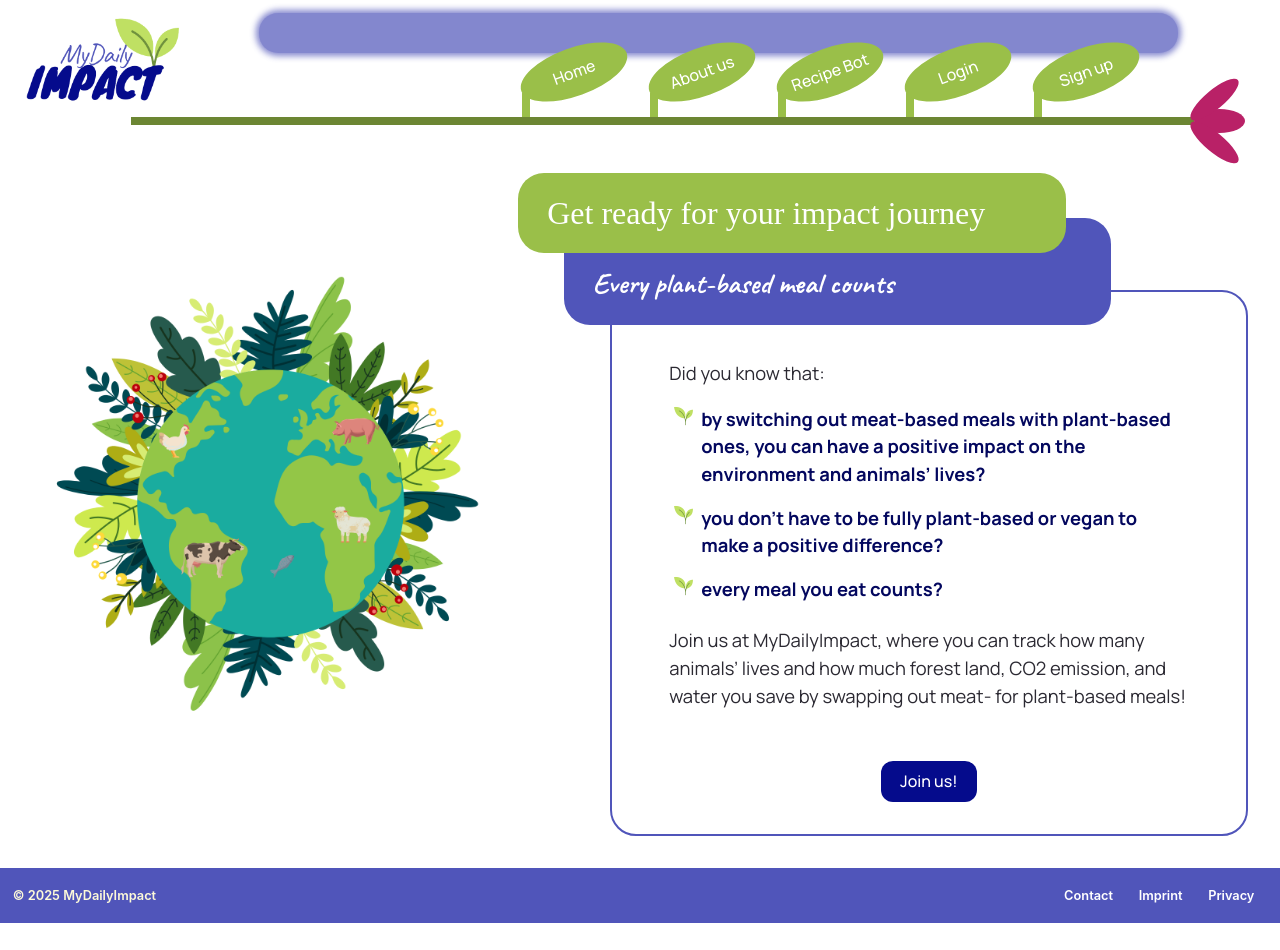
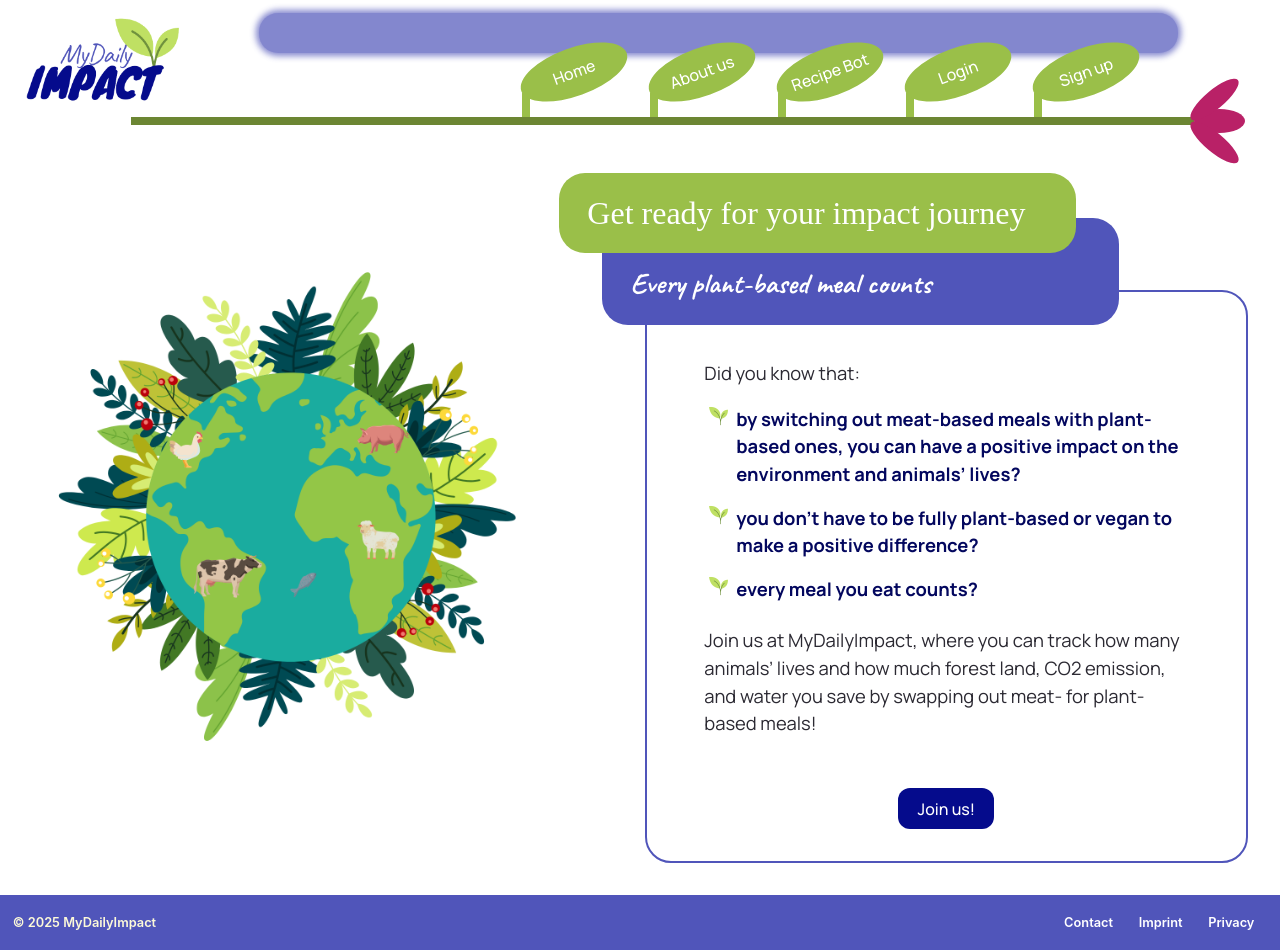
Before and after one commit to TechLabs-Remote-Bootcamp/WS24-MyDailyImpact, a React (Vite) app in the folder mdi-react/: page / in a window 1280 px wide. Before the commit the page ends 923 px from the top, so only its background shows below. Built offline with nearby package versions, Linux system fonts and the light colour scheme; a web font is replaced by a local one.

Commit message:
fix: sizing of left and right components

```diff
--- a/mdi-react/src/components/Content_LR.module.scss
+++ b/mdi-react/src/components/Content_LR.module.scss
@@ -8,12 +8,6 @@
   margin: 0 2rem 2rem 2rem;
   justify-content: space-evenly;
   align-items: center;
-  .leftBox {
-    width: 40%;
-  }
-  .rightBox {
-    width: 60%;
-  }
 }
 
 @media only screen and (max-width: 850px) {
--- a/mdi-react/src/components/LC_bigImage.module.scss
+++ b/mdi-react/src/components/LC_bigImage.module.scss
@@ -1,6 +1,6 @@
 .image-box {
   max-width: 100%;
-  max-height: calc(100vh - 18rem);
+  max-height: calc(100vh - 8rem);
 }
 
 // Maybe we need this code later
```
